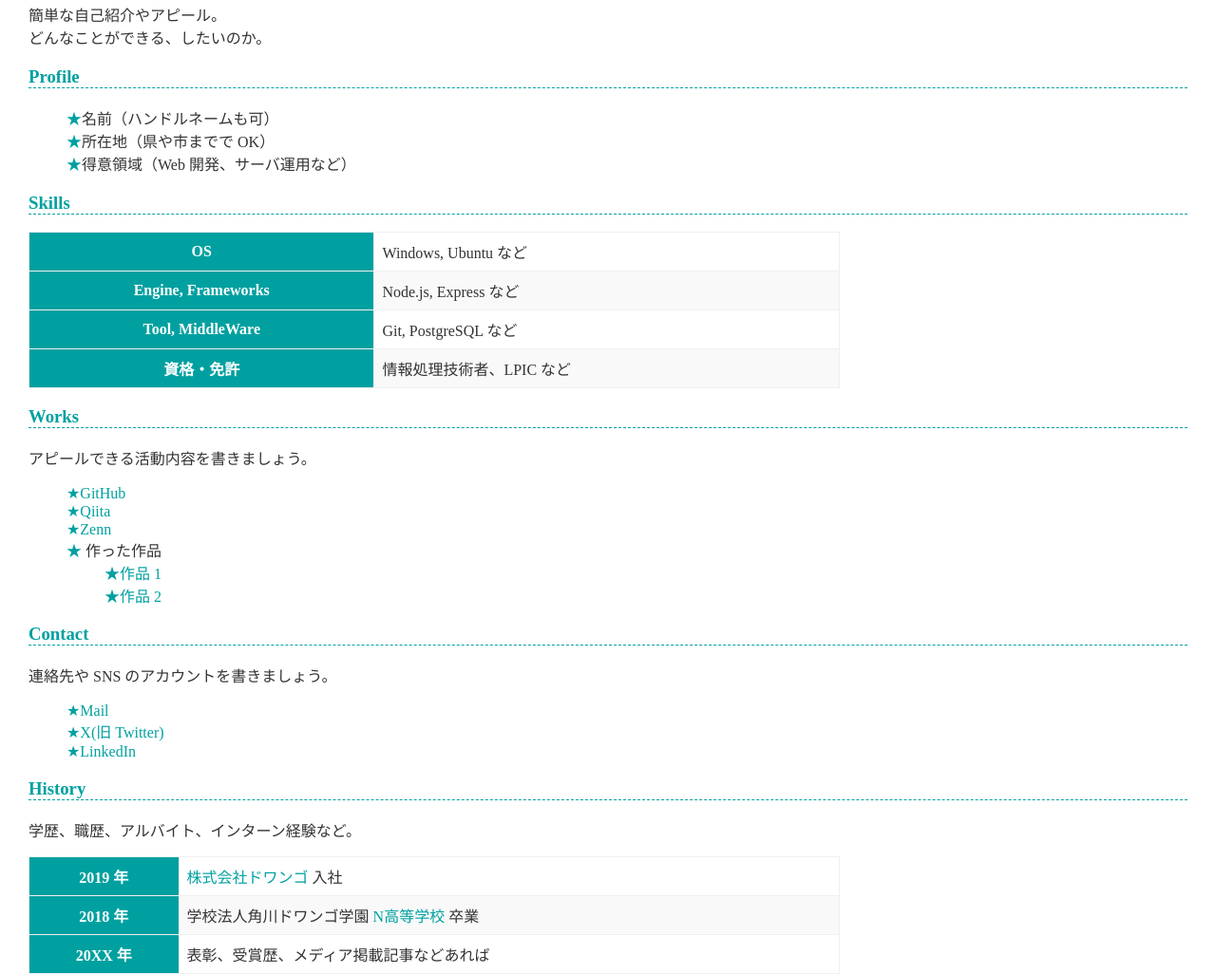
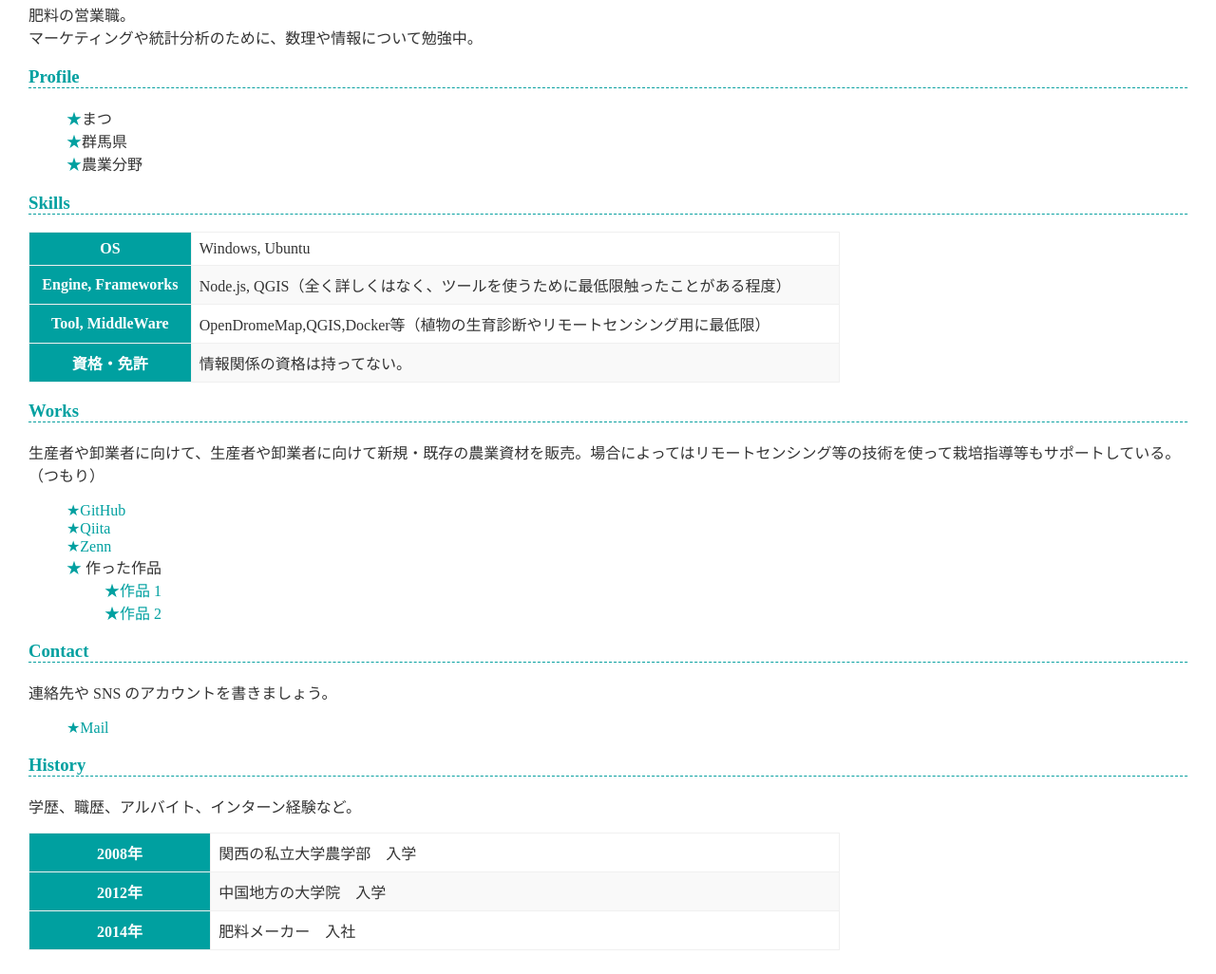
Before and after one commit to jacknicon/jacknicon.github.io, a plain HTML site: page index.html in a window 1280 px wide. Shown: the part 146-1172 px from the top of the page at 95% size. After the commit the page ends 1147 px from the top, so only its background shows below. Drawn offline with Linux system fonts and the light colour scheme.

Commit message:
Update index.html

```diff
--- a/index.html
+++ b/index.html
@@ -9,39 +9,39 @@
 
     <h2>About</h2>
     <p>
-      簡単な自己紹介やアピール。<br>
-      どんなことができる、したいのか。
+      肥料の営業職。<br>
+      マーケティングや統計分析のために、数理や情報について勉強中。
     </p>
 
     <h3>Profile</h3>
     <ul>
-      <li>名前（ハンドルネームも可）</li>
-      <li>所在地（県や市までで OK）</li>
-      <li>得意領域（Web 開発、サーバ運用など）</li>
+      <li>まつ</li>
+      <li>群馬県</li>
+      <li>農業分野</li>
     </ul>
 
     <h3>Skills</h3>
     <table>
       <tr>
         <th>OS</th>
-        <td>Windows, Ubuntu など</td>
+        <td>Windows, Ubuntu</td>
       </tr>
       <tr>
         <th>Engine, Frameworks</th>
-        <td>Node.js, Express など</td>
+        <td>Node.js, QGIS（全く詳しくはなく、ツールを使うために最低限触ったことがある程度）</td>
       </tr>
       <tr>
         <th>Tool, MiddleWare</th>
-        <td>Git, PostgreSQL など</td>
+        <td>OpenDromeMap,QGIS,Docker等（植物の生育診断やリモートセンシング用に最低限）</td>
       </tr>
       <tr>
         <th>資格・免許</th>
-        <td>情報処理技術者、LPIC など</td>
+        <td>情報関係の資格は持ってない。</td>
       </tr>
     </table>
 
     <h3>Works</h3>
-    <p>アピールできる活動内容を書きましょう。</p>
+    <p>生産者や卸業者に向けて、生産者や卸業者に向けて新規・既存の農業資材を販売。場合によってはリモートセンシング等の技術を使って栽培指導等もサポートしている。（つもり）</p>
     <ul>
       <li><a href="https://github.com/">GitHub</a></li>
       <li><a href="https://qiita.com/">Qiita</a></li>
@@ -58,25 +58,24 @@
     <h3>Contact</h3>
     <p>連絡先や SNS のアカウントを書きましょう。</p>
     <ul>
-      <li><a href="mailto:name@example.com">Mail</a></li>
-      <li><a href="https://twitter.com/n_yobikou">X(旧 Twitter)</a></li>
-      <li><a href="https://www.linkedin.com/">LinkedIn</a></li>
+      <li><a href="mailto:251zs03400@student.zen.ac.jp">Mail</a></li>
+
     </ul>
 
     <h3>History</h3>
     <p>学歴、職歴、アルバイト、インターン経験など。</p>
     <table>
       <tr>
-        <th>2019 年</th>
-        <td><a href="https://dwango.co.jp/">株式会社ドワンゴ</a> 入社</td>
+        <th>2008年</th>
+        <td>関西の私立大学農学部　入学</td>
       </tr>
       <tr>
-        <th>2018 年</th>
-        <td>学校法人角川ドワンゴ学園 <a href="https://nnn.ed.jp/">N高等学校</a> 卒業</td>
+        <th>2012年</th>
+        <td>中国地方の大学院　入学</td>
       </tr>
       <tr>
-        <th>20XX 年</th>
-        <td>表彰、受賞歴、メディア掲載記事などあれば</td>
+        <th>2014年</th>
+        <td>肥料メーカー　入社</td>
       </tr>
     </table>
   </body>
```
